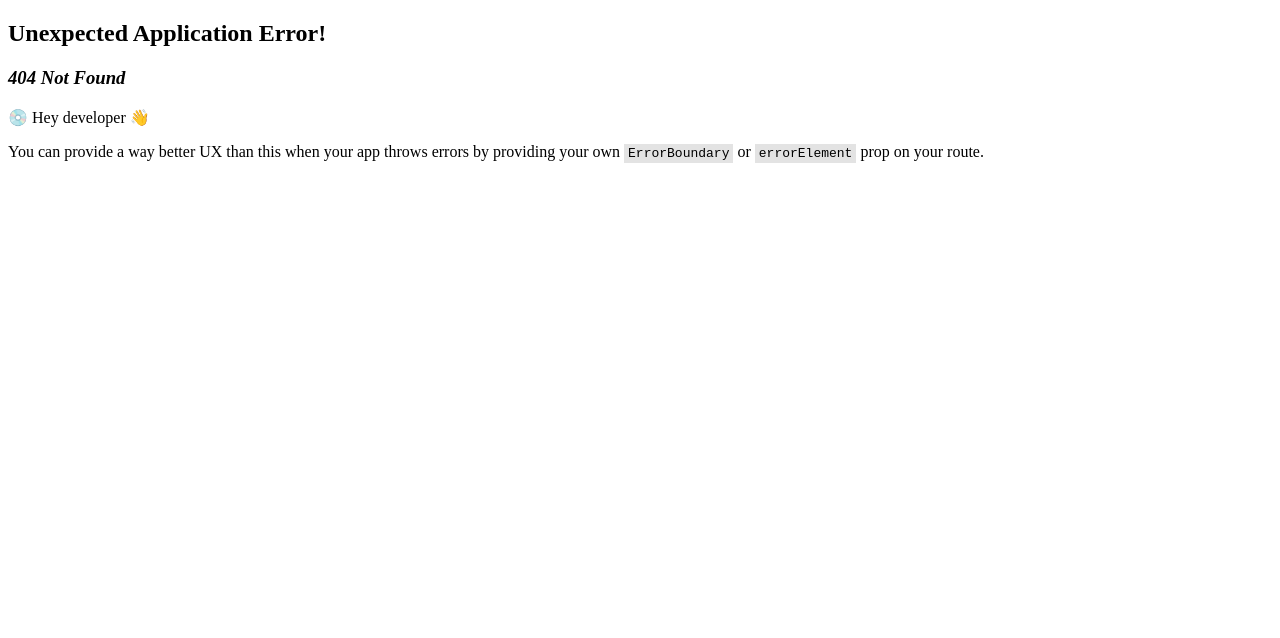
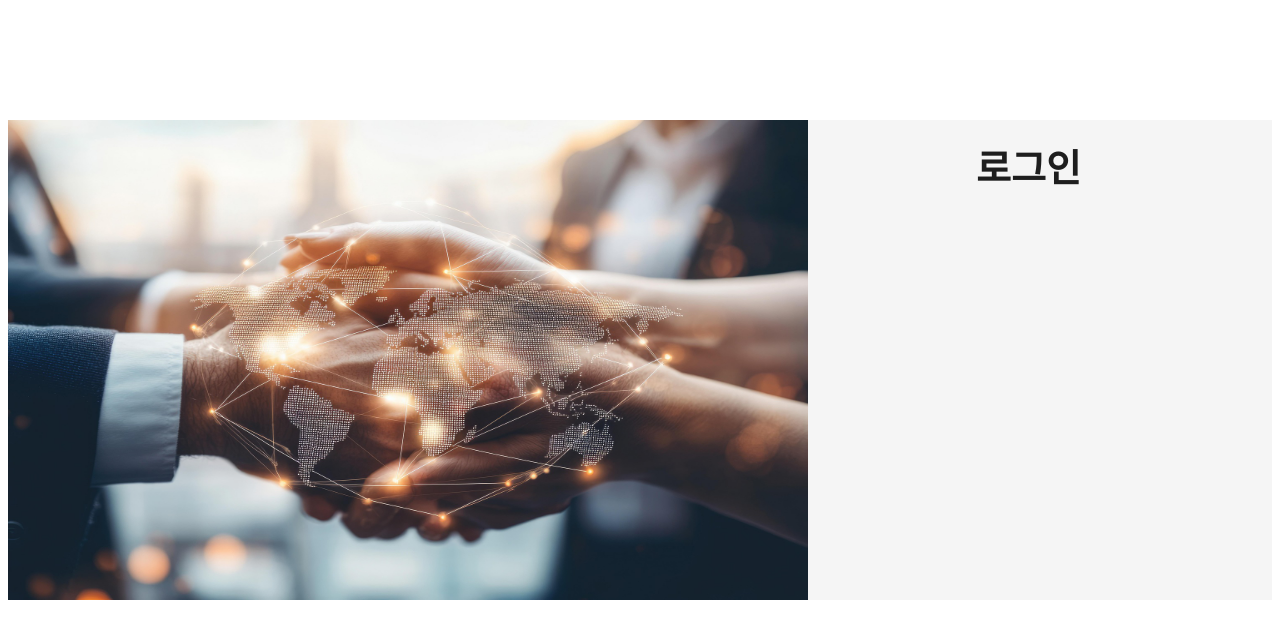
Before and after one commit to nabidana/CRM_React, a React (Create React App) app in the folder mycrm/: page /login in a window 1280 px wide. Before the commit this address had no page. Shown: the top 638 px of the page. Built offline with nearby package versions, Linux system fonts and the light colour scheme.

Commit message:
update
로그인페이지추가

```diff
--- a/mycrm/src/components/CustomHeader.tsx
+++ b/mycrm/src/components/CustomHeader.tsx
@@ -6,6 +6,7 @@ import {
 import { Button, Input, Menu, Select, Space, Typography } from "antd";
 import { blue, blueDark, cyanDark, volcanoDark, presetDarkPalettes } from "@ant-design/colors";
 import { useTranslation } from "react-i18next";
+import { Link } from "react-router-dom";
 
 // const headerItem = Array.from({ length : 5}).map((_, index) => ({
 //     key : index + 1,
@@ -20,7 +21,7 @@ const CustomHeader : React.FC<{collapsed:boolean, setCollapsed:Function}> = (pro
         i18n.changeLanguage(value);
     }
     // Antd - Text 사용
-    const { Text, Link } = Typography;
+    const { Text } = Typography;
 
     return(
         <>
@@ -59,11 +60,16 @@ const CustomHeader : React.FC<{collapsed:boolean, setCollapsed:Function}> = (pro
                     { value : 'en', label : 'English'},
                 ]}
             />
-            <Button color="default" variant="outlined" style={{
-                marginLeft : '63vh'
-            }}>
-                {t("Login")}
-            </Button>
+            <Link to="/login">
+                <Button color="default"
+                    variant="outlined"
+                    style={{
+                        marginLeft : '63vh'
+                    }}
+                >
+                    {t("Login")}
+                </Button>
+            </Link>
             <Button color="orange" variant="solid" style={{
                 marginLeft : '3vh'
             }}>
--- a/mycrm/src/index.tsx
+++ b/mycrm/src/index.tsx
@@ -1,7 +1,7 @@
 import React, { StrictMode } from 'react';
 import ReactDOM from 'react-dom/client';
 import reportWebVitals from './reportWebVitals';
-import Router from './routes';
+import Router from './routes/router';
 
 import './locales/i18n';
 
--- /dev/null
+++ b/mycrm/src/routes/layouts/Login.tsx
@@ -0,0 +1,30 @@
+import { Image, Layout, Space, Typography } from "antd";
+import loginImg from '../images/crmimage1.jpg';
+import { useTranslation } from "react-i18next";
+
+const LoginLayout : React.FC = () => {
+
+    const { Title } = Typography;
+    const { t } = useTranslation();
+
+    return(
+        <Layout style={{ marginTop : '15vh'}}>
+            <Space align="start">
+                <Image src={loginImg}
+                    preview={false}
+                    style={{
+                        width : '100vh',
+                        height : '60vh'
+                    }}
+                />
+                <Space.Compact direction="vertical">
+                    <Title style={{ marginLeft : '20vh'}}>
+                        {t("Login")}
+                    </Title>
+                </Space.Compact>
+            </Space>
+        </Layout>
+    );
+}
+
+export default LoginLayout;
--- a/mycrm/src/routes/index.tsx
+++ b/mycrm/src/routes/router.tsx
@@ -1,6 +1,7 @@
 import { createBrowserRouter, RouterProvider } from "react-router-dom";
 import DefaultLayout from "./layouts/DefaultLayout";
 import Test from "./pages/Test";
+import LoginLayout from "./layouts/Login";
 
 const router = createBrowserRouter([
     {
@@ -11,6 +12,10 @@ const router = createBrowserRouter([
                 element : <Test />
             }
         ]
+    },
+    {
+        path : '/login',
+        element : <LoginLayout />,
     }
 ]);
 
```
Also changed, not shown: mycrm/src/routes/images/crmimage1.jpg (added).
